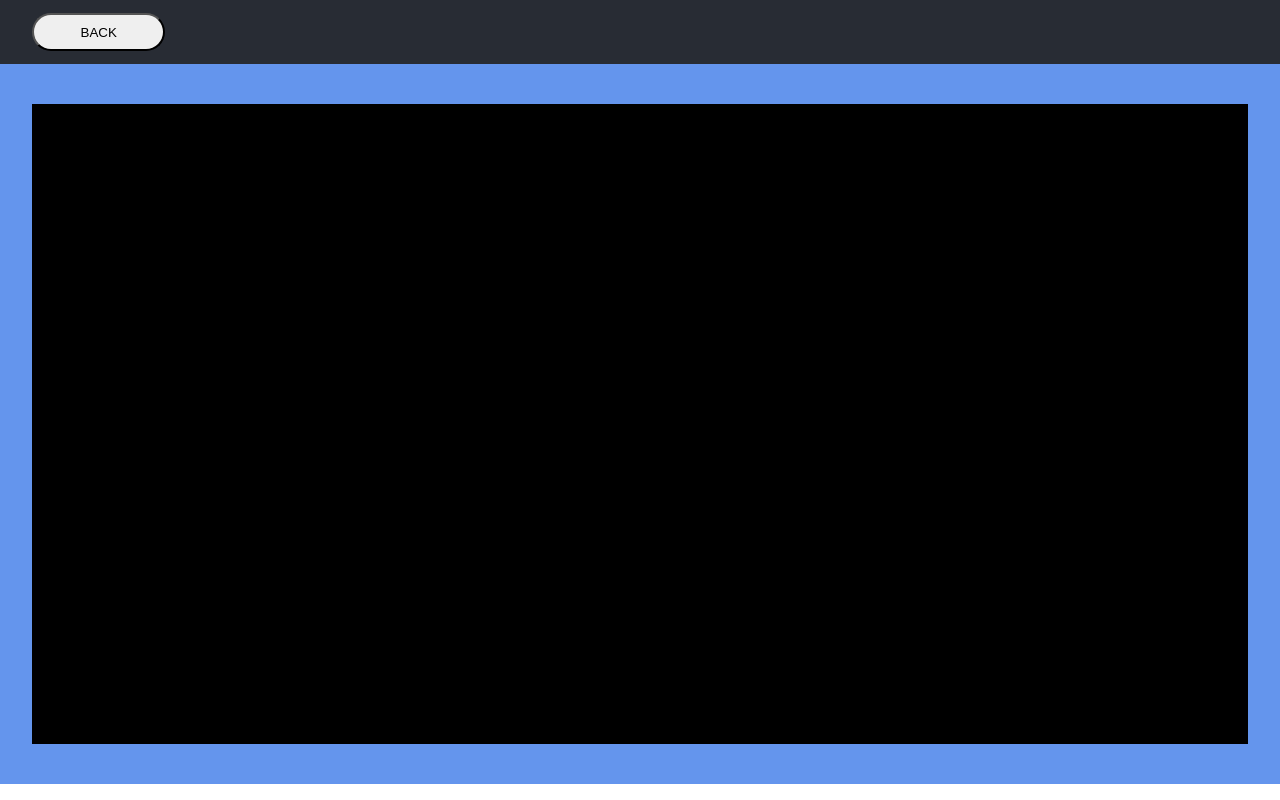
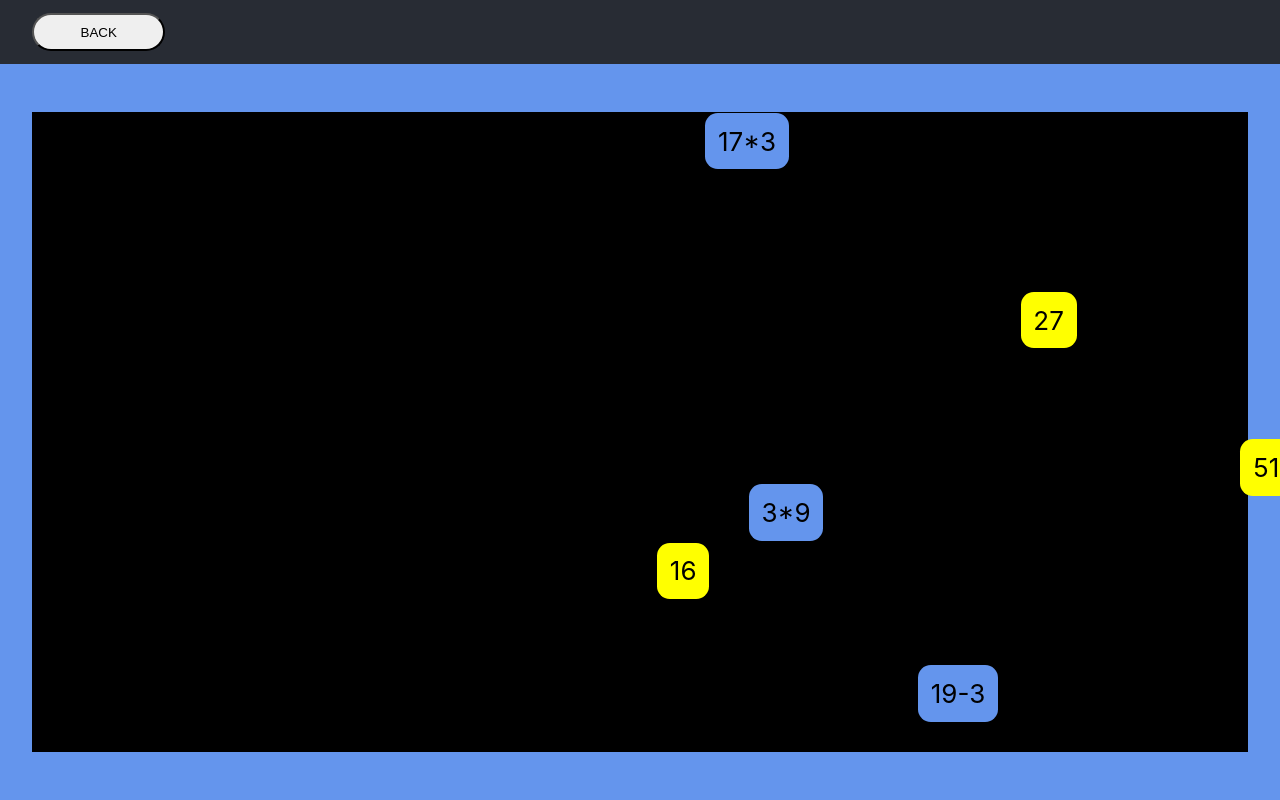
Before and after one commit to Creskendoll/bau-capstone, a React (Create React App) app: page / in a window 1280 px wide. Both pictures are taken after a click on the button "MATH". Built offline with nearby package versions, Linux system fonts and the light colour scheme.

Commit message:
math init

```diff
--- a/src/components/dots-game/DotGameConstants.ts
+++ b/src/components/dots-game/DotGameConstants.ts
@@ -1,7 +1,7 @@
 import Color from "../../misc/Color";
 
 const HIGHLIGHT_COLOR: Color = {
-  red: 255,
+  red: 20,
   green: 255,
   blue: 20,
   alpha: 1
@@ -24,9 +24,9 @@ const WRONG_COLOR: Color = {
   alpha: 1
 };
 const DOT_COLOR: Color = {
-  red: 50,
-  green: 150,
-  blue: 220,
+  red: 100,
+  green: 149,
+  blue: 237,
   alpha: 1
 };
 const SCREEN_RATIO = {
--- /dev/null
+++ b/src/components/math-game/Answer.tsx
@@ -0,0 +1,27 @@
+import React from "react";
+import CompPosition from "../../misc/CompPosition";
+
+interface Props {
+  answer: string;
+  position: CompPosition;
+}
+
+const Answer = (props: Props) => {
+  const style = {
+    ...props.position,
+    ...{
+      background: "yellow",
+      position: "absolute",
+      justifyContent: "center",
+      alignItems: "center"
+    }
+  };
+
+  return (
+    <div style={style as any} className="question">
+      <span>{props.answer}</span>
+    </div>
+  );
+};
+
+export default Answer;
--- a/src/components/math-game/MathGame.tsx
+++ b/src/components/math-game/MathGame.tsx
@@ -1,11 +1,93 @@
-import React from 'react'
+import React, { useState, useEffect } from "react";
+import QuestionModel from "./QuestionModel";
+import Question from "./Question";
+import CompPosition from "../../misc/CompPosition";
+import { SCREEN_RATIO, DOT_SIZE } from "../dots-game/DotGameConstants";
+import "../../style/math-game.css";
+import Answer from "./Answer";
 
 const MathGame = () => {
-    return (
-        <div>
+  const [questions, setQuestions] = useState<QuestionModel[]>([]);
+  const [windowSize, setWindowSize] = useState({ width: 0, height: 0 });
 
-        </div>
-    )
-}
+  const updateWindowDimensions = () => {
+    setWindowSize({ width: window.innerWidth, height: window.innerHeight });
+  };
+
+  const operators = ["-", "+", "*"];
+
+  const calculateResult = (question: string) => {
+    return eval(question);
+  };
+
+  const generateQuestion = (length: number): QuestionModel => {
+    const operator = () => {
+      const randIndex = Math.floor(Math.random() * operators.length);
+      return operators[randIndex];
+    };
+
+    const sentence: string = [...Array(length * 2 - 1).keys()]
+      .map(val => {
+        if (val % 2 === 0) {
+          return Math.floor(Math.random() * 20 + 1).toString();
+        } else {
+          return operator();
+        }
+      })
+      .join("");
+
+    return {
+      question: sentence,
+      answer: calculateResult(sentence),
+      position: {
+        top: Math.random(),
+        left: Math.random()
+      }
+    };
+  };
+
+  const generateQuestions = (n: number) => {
+    setQuestions([...Array(n).keys()].map(val => generateQuestion(2)));
+  };
+
+  const getQuestions = () => {
+    const containerH = SCREEN_RATIO.H * windowSize.height - DOT_SIZE;
+    const containerW = SCREEN_RATIO.W * windowSize.width - DOT_SIZE;
+
+    return questions
+      .map((q, i) => {
+        const pos: CompPosition = {
+          top: q.position.top * containerH,
+          left: q.position.left * containerW
+        };
+        q.position = pos;
+
+        return <Question key={i} model={q} />;
+      })
+      .concat(
+        questions.map((q, i) => {
+          const pos: CompPosition = {
+            top: Math.random() * containerH,
+            left: Math.random() * containerW
+          };
+          return (
+            <Answer
+              key={i + 999999}
+              answer={q.answer.toString()}
+              position={pos}
+            />
+          );
+        })
+      );
+  };
+
+  useEffect(() => {
+    updateWindowDimensions();
+    generateQuestions(3);
+    window.addEventListener("resize", updateWindowDimensions);
+  }, []);
+
+  return <div className="math-game-area">{getQuestions()}</div>;
+};
 
 export default MathGame;
--- /dev/null
+++ b/src/components/math-game/Question.tsx
@@ -0,0 +1,24 @@
+import React from "react";
+import QuestionModel from "./QuestionModel";
+
+interface Props {
+  model: QuestionModel;
+}
+
+const Question = (props: Props) => {
+  const style = {
+    ...props.model.position,
+    ...{
+      background: "cornflowerblue",
+      position: "absolute"
+    }
+  };
+
+  return (
+    <div style={style as any} className="question">
+      <span>{props.model.question}</span>
+    </div>
+  );
+};
+
+export default Question;
--- /dev/null
+++ b/src/components/math-game/QuestionModel.ts
@@ -0,0 +1,7 @@
+import CompPosition from "../../misc/CompPosition";
+
+export default interface QuestionModel {
+  question: string;
+  answer: number;
+  position: CompPosition;
+}
--- a/src/style/App.css
+++ b/src/style/App.css
@@ -7,8 +7,6 @@
   height: 8vh;
   display: flex;
   flex-direction: row;
-  /* align-items: center;
-  justify-content: center; */
   font-size: calc(10px + 2vmin);
 }
 
--- a/src/style/game-container.css
+++ b/src/style/game-container.css
@@ -1,6 +1,6 @@
 .background {
   background-color: cornflowerblue;
-  height: 90vh;
+  height: 92vh;
   display: flex;
   align-items: center;
   font-size: calc(10px + 2vmin);
--- /dev/null
+++ b/src/style/math-game.css
@@ -0,0 +1,20 @@
+.math-game-area {
+  height: 100%;
+  width: 100%;
+  position: relative;
+}
+
+.question {
+  display: flex;
+  justify-content: center;
+  align-items: center;
+  padding: 1vw;
+  -webkit-border-radius: 1vw;
+  -moz-border-radius: 1vw;
+  border-radius: 1vw;
+  cursor: pointer;
+  -webkit-transition: 0.2s ease-in-out;
+  -moz-transition: 0.2s ease-in-out;
+  -o-transition: 0.2s ease-in-out;
+  transition: 0.2s ease-in-out;
+}
```
